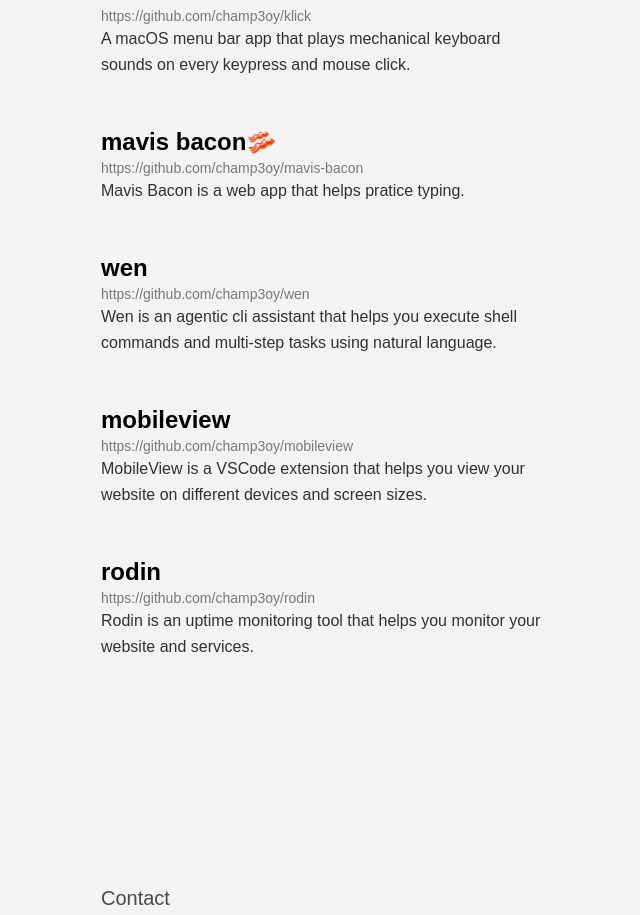
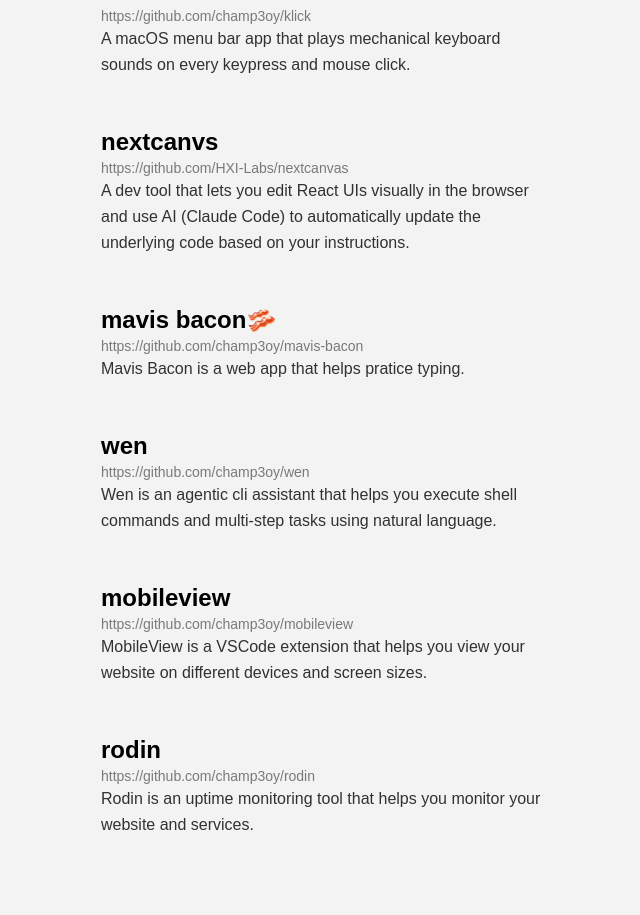
Before and after one commit to champ3oy/champ, a Next.js app: page / in a window 1280 px wide. Shown: the part 2422-3337 px from the top of the page, without its empty margins (315-955 px from the left). Built offline with nearby package versions, Linux system fonts and the light colour scheme; a web font is replaced by a local one.

Commit message:
mod: fix

```diff
--- a/app/page.tsx
+++ b/app/page.tsx
@@ -62,6 +62,12 @@
     link: "https://github.com/champ3oy/klick",
     description:
       "A macOS menu bar app that plays mechanical keyboard sounds on every keypress and mouse click.",
+  },
+  {
+    name: "nextcanvs",
+    link: "https://github.com/HXI-Labs/nextcanvas",
+    description:
+      "A dev tool that lets you edit React UIs visually in the browser and use AI (Claude Code) to automatically update the underlying code based on your instructions.",
   },
   {
     name: "mavis bacon🥓",
```
